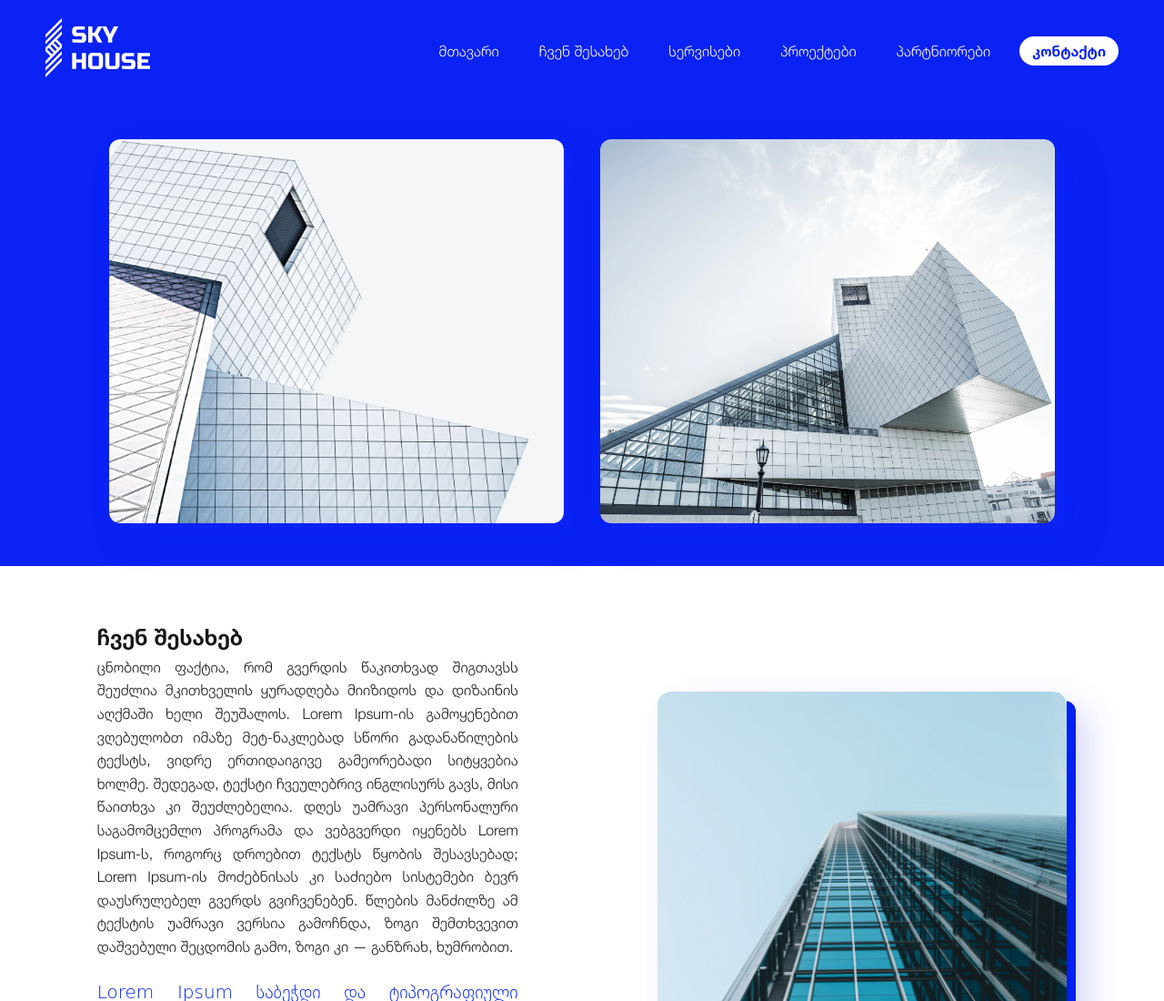
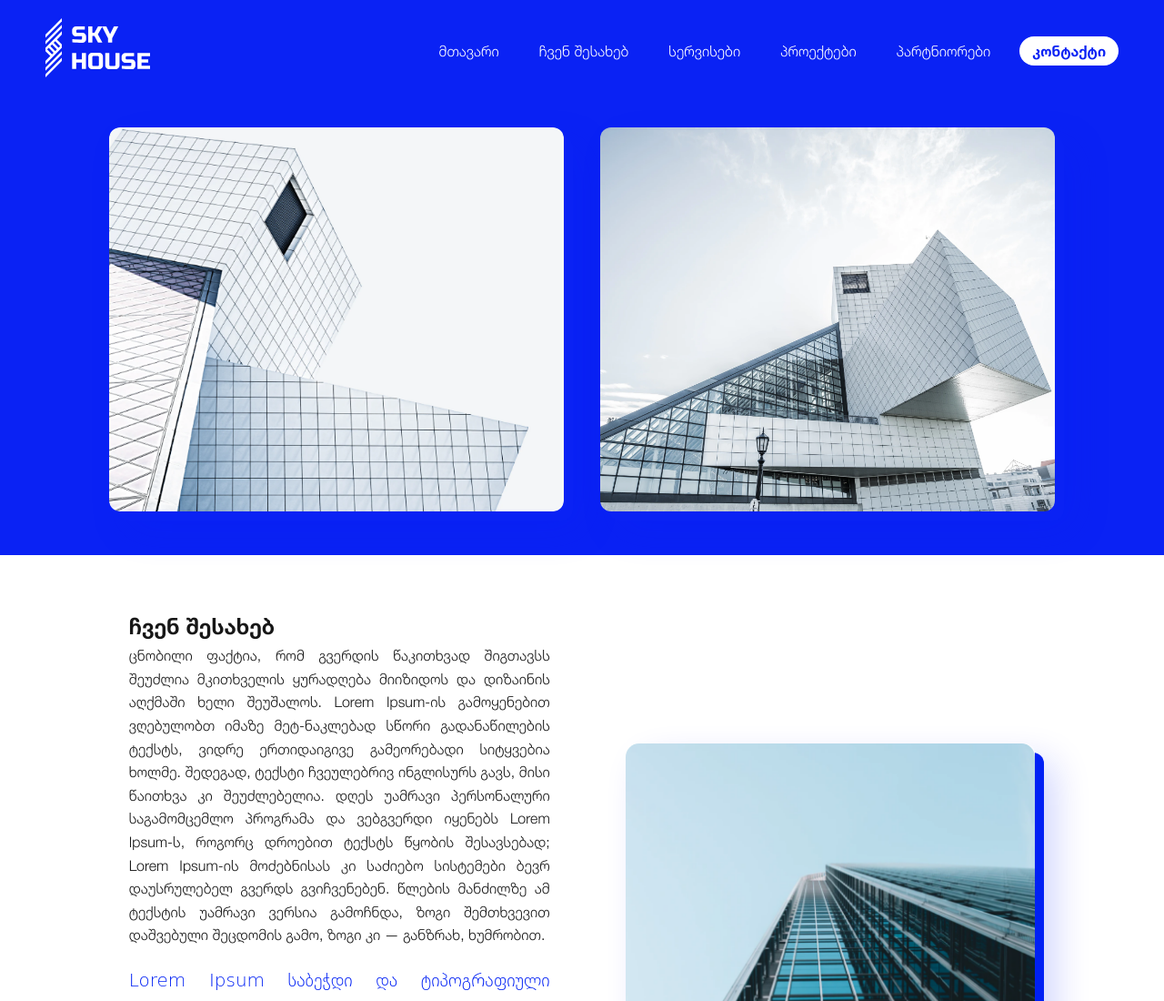
Before and after one commit to githwizardn/skyhouse-group, a plain HTML site: page index.html in a window 1280 px wide. Shown: the top 1100 px of the page at 91% size. Drawn offline with Linux system fonts and the light colour scheme.

Commit message:
css updates
updating header section and some container parts

```diff
--- a/style.css
+++ b/style.css
@@ -5,7 +5,9 @@
     --blue-dark: #0020F4;
 }
 
+
 /* Light */
+
 @font-face {
     font-family: 'HelveticaGeo';
     src: url('fonts/HELVETICANEUELTGEO-45LIGHTS.ttf') format('truetype');
@@ -13,7 +15,9 @@
     font-style: normal;
 }
 
+
 /*   Bold */
+
 @font-face {
     font-family: 'HelveticaGeo';
     src: url('fonts/HELVETICA-NEUE-LT-GEO-75-BOLD.ttf') format('truetype');
@@ -21,28 +25,49 @@
     font-style: normal;
 }
 
+
 /* Reset */
+
 * {
     margin: 0;
     padding: 0;
     box-sizing: border-box;
 }
-html { scroll-behavior: smooth; }
+
+html {
+    scroll-behavior: smooth;
+}
+
 body {
     font-family: 'HelveticaGeo', sans-serif;
-  font-weight: 300; /* light */
+    font-weight: 300;
+    /* light */
     color: var(--black);
     line-height: 1.6;
     background: var(--white);
 }
 
-h1, h2, h3, h4 {
-  font-family: 'HelveticaGeo', Georgia, 'Times New Roman', Times, serif ;
-  font-weight: 700; /* bold */
+main {
+    margin-top: 100px;
 }
 
+h1,
+h2,
+h3,
+h4 {
+    font-family: 'HelveticaGeo', Georgia, 'Times New Roman', Times, serif;
+    font-weight: 700;
+    /* bold */
+}
+
+
 /* HEADER */
+
 .header {
+    position: fixed;
+    left: 0;
+    right: 0;
+    top: 0;
     display: flex;
     justify-content: space-between;
     align-items: center;
@@ -50,16 +75,19 @@ h1, h2, h3, h4 {
     background: var(--blue);
     color: var(--white);
 }
+
 .nav ul {
     list-style: none;
     display: flex;
     gap: 20px;
 }
+
 .nav a {
     color: var(--white);
     text-decoration: none;
     padding: 6px 12px;
 }
+
 .nav .btn {
     background: var(--white);
     color: var(--blue);
@@ -68,7 +96,9 @@ h1, h2, h3, h4 {
     font-weight: bold;
 }
 
+
 /* HERO */
+
 .hero {
     display: flex;
     justify-content: center;
@@ -76,100 +106,125 @@ h1, h2, h3, h4 {
     background: var(--blue);
     padding: 40px;
 }
+
 .hero img {
     width: 500px;
     border-radius: 12px;
-  box-shadow: 10px 10px 0px var(--blue),
-              20px 20px 40px rgba(0,32,244,0.2); /* use darker blue shadow */
+    box-shadow: 10px 10px 0px var(--blue), 20px 20px 40px rgba(0, 32, 244, 0.2);
+    /* use darker blue shadow */
 }
 
+
 /* ABOUT */
+
 .about {
+    max-width: 1140px;
+    margin: auto;
     display: flex;
     justify-content: space-around;
     align-items: center;
     padding: 60px 50px;
     gap: 40px;
 }
-.about-text{ max-width: 463px;
+
+.about-text {
+    max-width: 463px;
 }
 
 .about-text h2 {
     color: var(--black);
 }
+
 .about-text p {
     margin-bottom: 20px;
     text-align: justify;
+}
 
+.about-image,
+.service-image {
+    margin-top: 140px;
 }
+
 .about-image img {
     max-width: 450px;
     border-radius: 12px;
-  box-shadow: 10px 10px 0px var(--blue-dark),
-              20px 20px 40px rgba(0,32,244,0.2);
+    box-shadow: 10px 10px 0px var(--blue-dark), 20px 20px 40px rgba(0, 32, 244, 0.2);
 }
+
 .fancy-text {
     font-family: 'Dancing Script', cursive;
     font-size: 20px;
     color: var(--blue-dark);
 }
 
+
 /* SERVICES */
+
 .services {
+    max-width: 1140px;
+    margin: auto;
     display: flex;
     justify-content: space-around;
     align-items: center;
     padding: 60px 50px;
     gap: 40px;
 }
+
 .services img {
     max-width: 450px;
     border-radius: 12px;
-  box-shadow: 10px 10px 0px var(--blue),
-              20px 20px 40px rgba(0,32,244,0.15);
+    box-shadow: 10px 10px 0px var(--blue), 20px 20px 40px rgba(0, 32, 244, 0.15);
 }
 
-.service-text{
+.service-text {
     max-width: 463px;
-
 }
 
 .service-text h2 {
     color: var(--black);
 }
+
 .service-text p {
     margin-bottom: 20px;
     text-align: justify;
 }
 
-
 .services h2 {
     color: var(--black);
 }
 
+
 /* PROJECTS */
+
 .projects {
     background: linear-gradient(to bottom, var(--blue) 40%, var(--white) 40%);
     padding: 60px 50px;
     color: var(--white);
 }
-.projects h2 { margin-bottom: 20px; }
+
+.projects h2 {
+    margin-bottom: 20px;
+}
+
 .project-cards {
     display: flex;
     gap: 20px;
 }
+
 .project-cards .card {
     min-width: 280px;
     background: var(--white);
     border-radius: 12px;
-  box-shadow: 0 5px 15px rgba(0,0,0,0.1);
+    box-shadow: 0 5px 15px rgba(0, 0, 0, 0.1);
     color: var(--black);
     padding: 10px;
 }
+
 .project-cards img {
     width: 100%;
     border-radius: 8px;
 }
+
 .more {
     display: block;
     margin-top: 20px;
@@ -179,7 +234,9 @@ h1, h2, h3, h4 {
     text-decoration: none;
 }
 
+
 /* FOOTER */
+
 .footer {
     text-align: center;
     padding: 20px;
```
Lines whose indentation alone changed are shown as unchanged.
